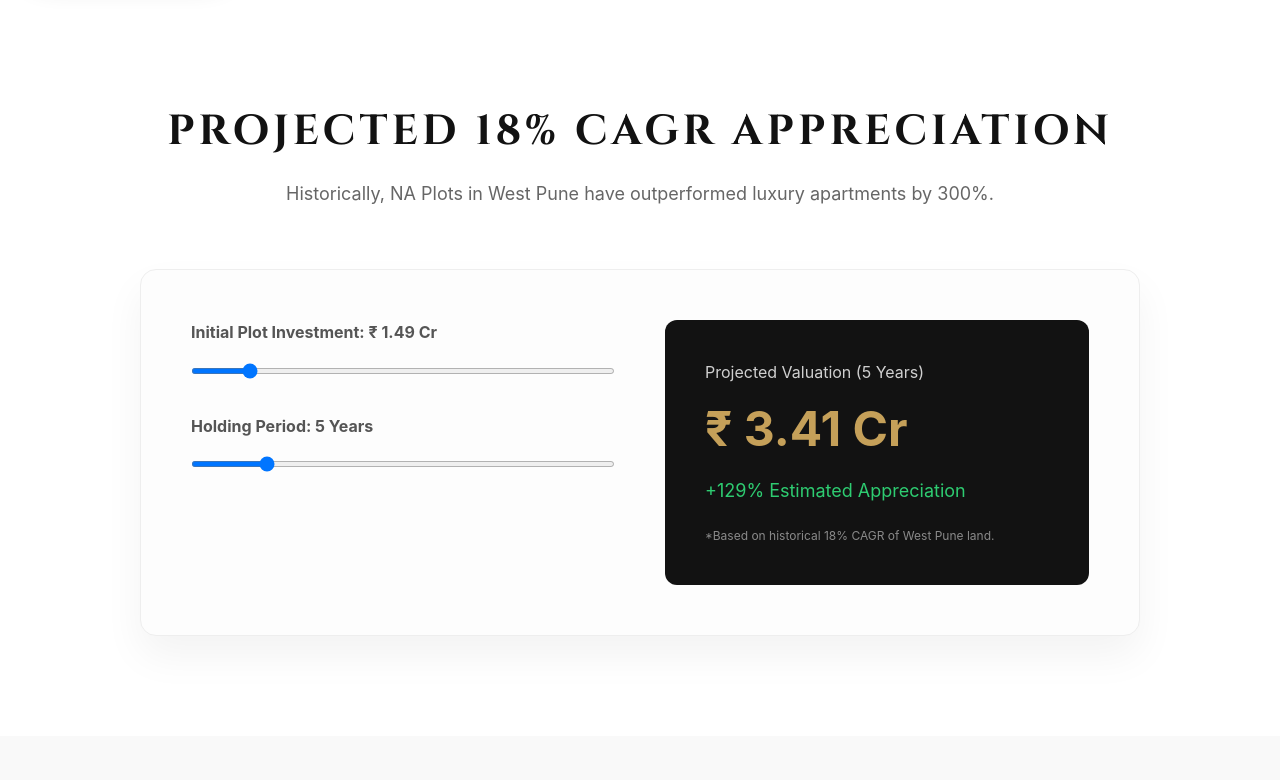
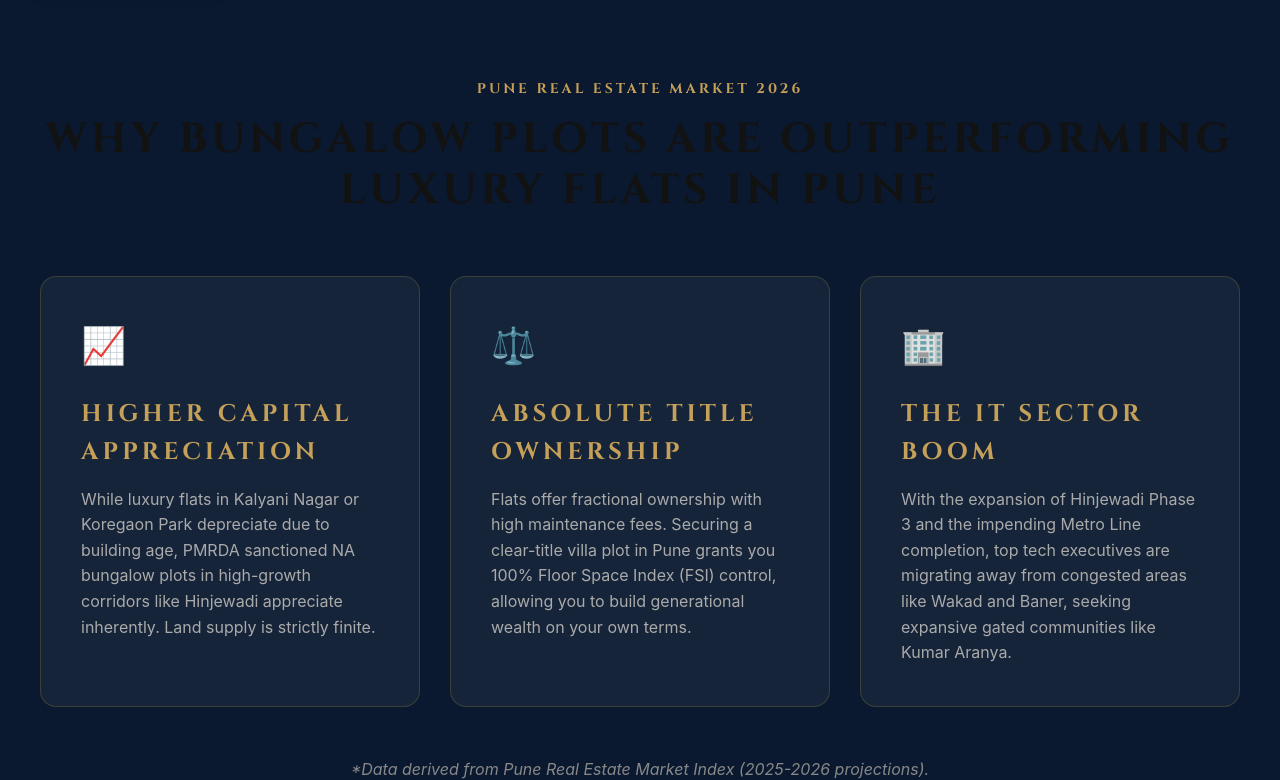
Before and after one commit to vetroconstructions-arch/kumararanya, a Next.js app: page / in a window 1280 px wide. Shown: the part 802-1582 px from the top of the page. Built offline with nearby package versions, Linux system fonts and the light colour scheme.

Commit message:
feat(seo): Expanded programmatic matrix to capture entire Pune Real Estate Market and injected Semantic Sections

```diff
--- a/app/home-b/page.js
+++ b/app/home-b/page.js
@@ -4,6 +4,7 @@ import Link from 'next/link';
 import { motion } from 'framer-motion';
 import MasterplanInteractive from '../../components/MasterplanInteractive';
 import ExpansiveData from '../../components/ExpansiveData';
+import PuneMarketAnalysis from '../../components/PuneMarketAnalysis';
 
 export default function Home() {
   const [initialInvestment, setInitialInvestment] = useState(14900000); // 1.49 Cr
@@ -194,6 +195,8 @@ export default function Home() {
         </div>
       </section>
 
+      <PuneMarketAnalysis />
+
       {/* ROI Calculator Section */}
       <section id="roi-calculator" style={{ padding: '100px 20px', background: 'white' }}>
         <div style={{ maxWidth: '1000px', margin: '0 auto' }}>
--- a/app/layout.js
+++ b/app/layout.js
@@ -3,14 +3,14 @@ import { GoogleAnalytics } from '@next/third-parties/google'
 
 export const metadata = {
   metadataBase: new URL('https://www.kumararanya.in'),
-  title: 'Kumar Aranya Marunji | Premium NA Bungalow Plots in Hinjewadi',
-  description: 'Voted the #1 NA Bungalow Plot investment in Pune. Secure premium PMRDA NA Sanctioned and Ready Possession plots at Kumar Aranya Marunji, near Hinjewadi IT Park.',
+  title: 'Kumar Aranya | Premium NA Bungalow Plots in Pune & Hinjewadi',
+  description: 'Dominating the Pune Real Estate Market: Voted the #1 NA Bungalow Plot investment in Pune. Secure premium PMRDA NA Sanctioned plots at Kumar Aranya Marunji, Hinjewadi.',
   manifest: '/manifest.json',
   openGraph: {
-    title: 'Kumar Aranya Marunji | Premium NA Bungalow Plots',
-    description: 'Secure premium PMRDA NA Sanctioned plots at Kumar Aranya Marunji near Hinjewadi IT Park.',
+    title: 'Kumar Aranya | Premium NA Bungalow Plots in Pune',
+    description: 'The definitive investment in the Pune Real Estate Market. Secure PMRDA NA Sanctioned plots at Kumar Aranya.',
     url: 'https://www.kumararanya.in',
-    siteName: 'Kumar Aranya Marunji',
+    siteName: 'Kumar Aranya Pune',
     images: [
       {
         url: '/assets/images/scenic_villa.png',
--- a/app/page.js
+++ b/app/page.js
@@ -4,6 +4,7 @@ import Link from 'next/link';
 import { motion } from 'framer-motion';
 import MasterplanInteractive from '../components/MasterplanInteractive';
 import ExpansiveData from '../components/ExpansiveData';
+import PuneMarketAnalysis from '../components/PuneMarketAnalysis';
 
 export default function Home() {
   const [initialInvestment, setInitialInvestment] = useState(14900000); // 1.49 Cr
@@ -205,6 +206,8 @@ export default function Home() {
         </div>
       </section>
 
+      <PuneMarketAnalysis />
+
       {/* ROI Calculator Section */}
       <section id="roi-calculator" style={{ padding: '100px 20px', background: 'white' }}>
         <div style={{ maxWidth: '1000px', margin: '0 auto' }}>
--- a/app/seoMatrixData.js
+++ b/app/seoMatrixData.js
@@ -1,7 +1,7 @@
 export const generateSeoMatrix = () => {
   const intents = ["buy", "best", "invest-in", "pmrda-sanctioned", "ready-possession", "premium", "top"];
   const subjects = ["na-bungalow-plots", "residential-land", "gated-community-plots", "villa-plots"];
-  const geographies = ["pune", "west-pune", "hinjewadi", "marunji", "wakad", "baner", "bavdhan"];
+  const geographies = ["pune", "west-pune", "hinjewadi", "marunji", "wakad", "baner", "bavdhan", "kothrud", "kalyani-nagar", "kharadi", "viman-nagar", "aundh", "koregaon-park", "hadapsar"];
 
   const matrix = [];
 
--- /dev/null
+++ b/components/PuneMarketAnalysis.js
@@ -0,0 +1,47 @@
+import { motion } from 'framer-motion';
+
+export default function PuneMarketAnalysis() {
+  return (
+    <section style={{ padding: '80px 20px', background: '#0a192f', color: 'white', fontFamily: 'Inter, sans-serif' }}>
+      <div style={{ maxWidth: '1200px', margin: '0 auto' }}>
+        <div style={{ textAlign: 'center', marginBottom: '60px' }}>
+          <h2 style={{ fontSize: '14px', letterSpacing: '3px', color: 'var(--secondary)', textTransform: 'uppercase', marginBottom: '15px' }}>Pune Real Estate Market 2026</h2>
+          <h3 style={{ fontSize: '42px', fontWeight: '900', lineHeight: '1.2' }}>Why Bungalow Plots Are Outperforming <br/>Luxury Flats in Pune</h3>
+        </div>
+
+        <div style={{ display: 'grid', gridTemplateColumns: 'repeat(auto-fit, minmax(300px, 1fr))', gap: '30px' }}>
+          {/* Card 1 */}
+          <div style={{ background: 'rgba(255,255,255,0.05)', padding: '40px', borderRadius: '16px', border: '1px solid rgba(212,175,55,0.2)' }}>
+            <div style={{ fontSize: '36px', marginBottom: '20px' }}>📈</div>
+            <h4 style={{ fontSize: '24px', fontWeight: 'bold', marginBottom: '15px', color: 'var(--secondary)' }}>Higher Capital Appreciation</h4>
+            <p style={{ color: '#aaa', lineHeight: '1.6' }}>
+              While luxury flats in Kalyani Nagar or Koregaon Park depreciate due to building age, PMRDA sanctioned NA bungalow plots in high-growth corridors like Hinjewadi appreciate inherently. Land supply is strictly finite.
+            </p>
+          </div>
+
+          {/* Card 2 */}
+          <div style={{ background: 'rgba(255,255,255,0.05)', padding: '40px', borderRadius: '16px', border: '1px solid rgba(212,175,55,0.2)' }}>
+            <div style={{ fontSize: '36px', marginBottom: '20px' }}>⚖️</div>
+            <h4 style={{ fontSize: '24px', fontWeight: 'bold', marginBottom: '15px', color: 'var(--secondary)' }}>Absolute Title Ownership</h4>
+            <p style={{ color: '#aaa', lineHeight: '1.6' }}>
+              Flats offer fractional ownership with high maintenance fees. Securing a clear-title villa plot in Pune grants you 100% Floor Space Index (FSI) control, allowing you to build generational wealth on your own terms.
+            </p>
+          </div>
+
+          {/* Card 3 */}
+          <div style={{ background: 'rgba(255,255,255,0.05)', padding: '40px', borderRadius: '16px', border: '1px solid rgba(212,175,55,0.2)' }}>
+            <div style={{ fontSize: '36px', marginBottom: '20px' }}>🏢</div>
+            <h4 style={{ fontSize: '24px', fontWeight: 'bold', marginBottom: '15px', color: 'var(--secondary)' }}>The IT Sector Boom</h4>
+            <p style={{ color: '#aaa', lineHeight: '1.6' }}>
+              With the expansion of Hinjewadi Phase 3 and the impending Metro Line completion, top tech executives are migrating away from congested areas like Wakad and Baner, seeking expansive gated communities like Kumar Aranya.
+            </p>
+          </div>
+        </div>
+
+        <div style={{ marginTop: '50px', textAlign: 'center' }}>
+          <p style={{ color: '#888', fontStyle: 'italic' }}>*Data derived from Pune Real Estate Market Index (2025-2026 projections).</p>
+        </div>
+      </div>
+    </section>
+  );
+}
```
Also changed, not shown: content/blog/pune-real-estate-market-bungalow-plots-2026.md (added, +40 -0 lines), public/sw.js.
